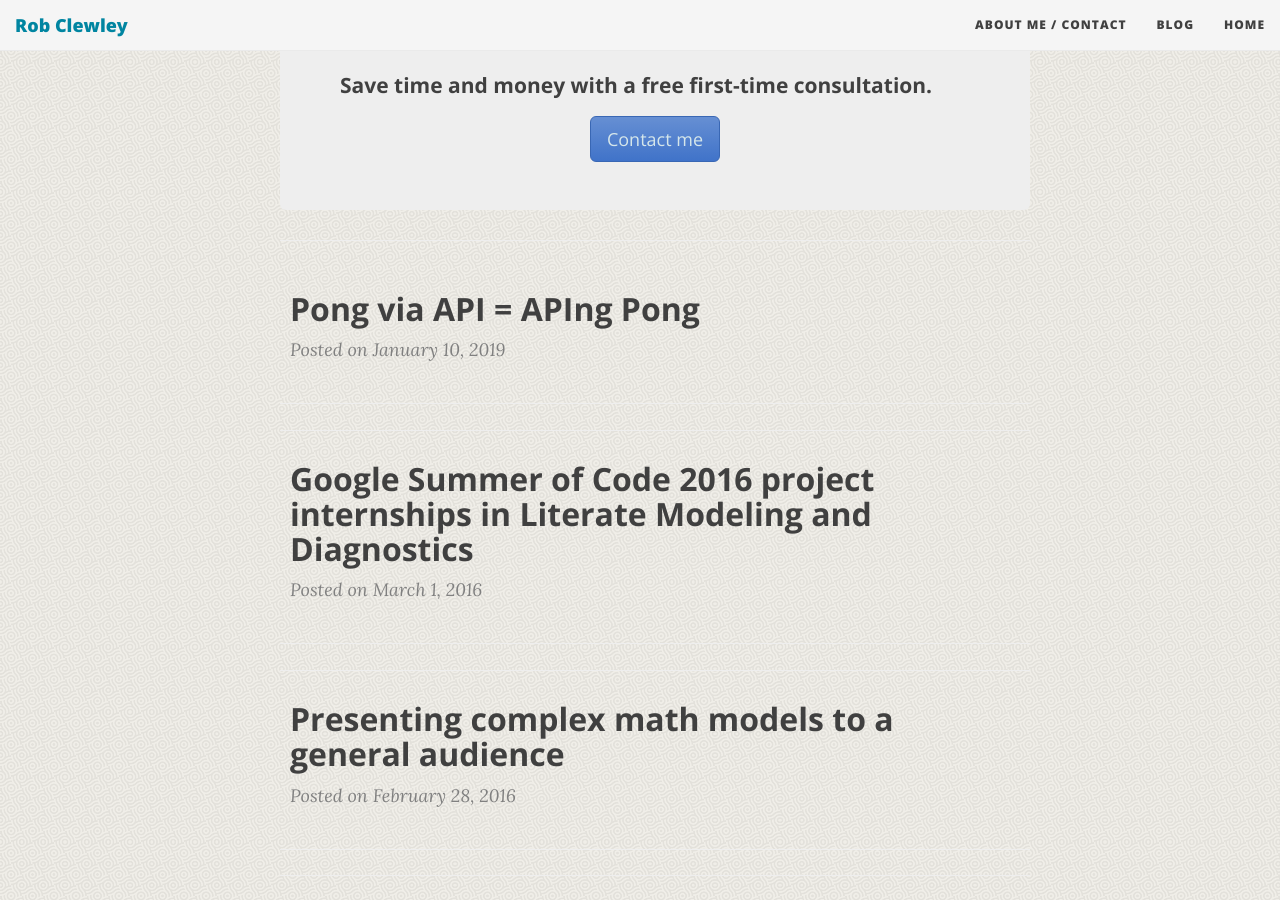
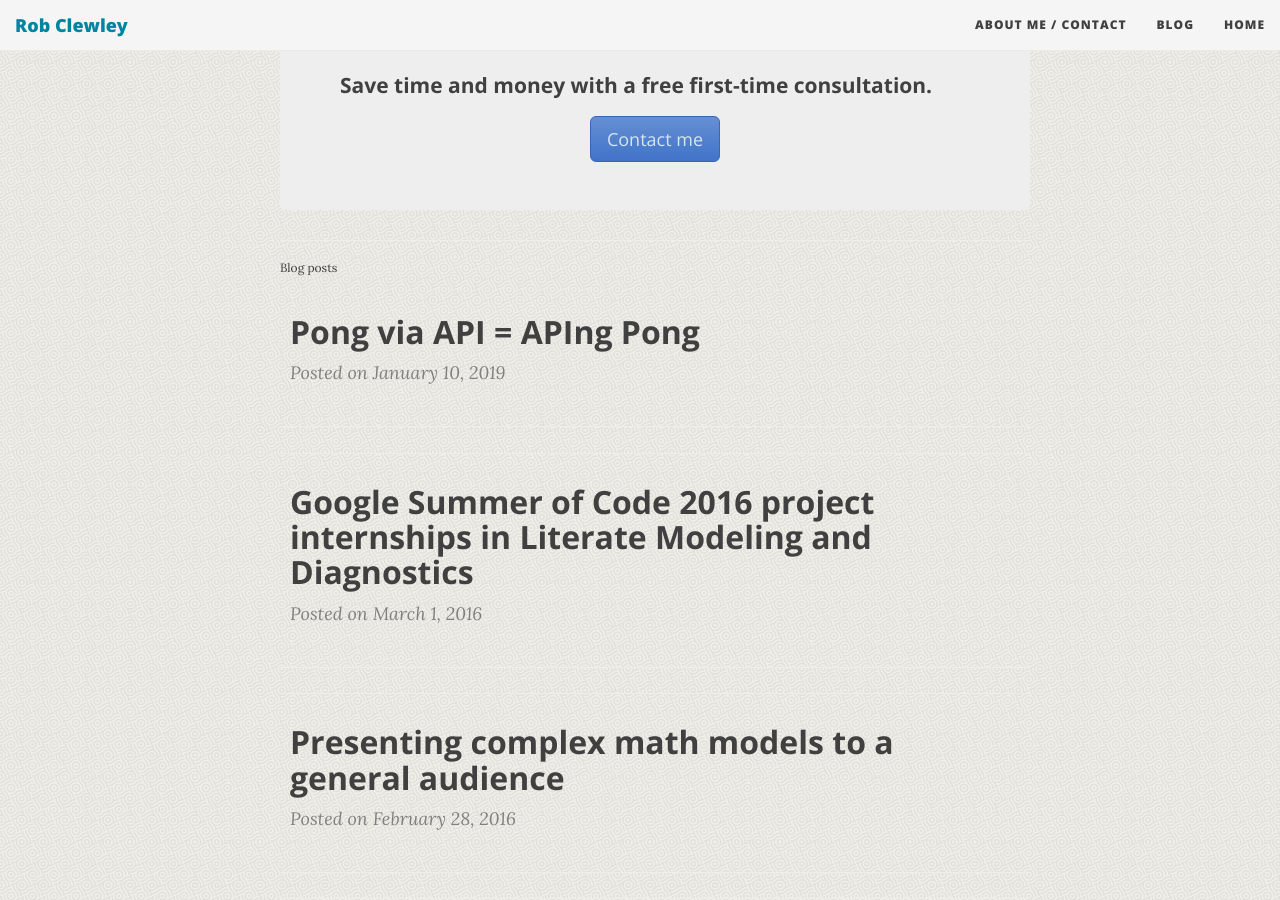
Before and after one commit to robclewley/robclewley.github.io, a Jekyll site: the page built from index.html, in a window 1280 px wide and 900 px high, scrolled down 913 px. Built offline with Jekyll 4.4.1, drawn with Linux system fonts in a browser that asks for light colours; nearby versions of some CDN libraries; the list of posts is cut into pages by our own code.

Commit message:
Attempt to add blog heading in index

```diff
--- a/index.html
+++ b/index.html
@@ -45,6 +45,8 @@ bigimg:
 
 <hr id="blog">
 
+<div class="h6">Blog posts</div>
+
 <div class="posts-list">
   {% for post in paginator.posts %}
   <article>
```
